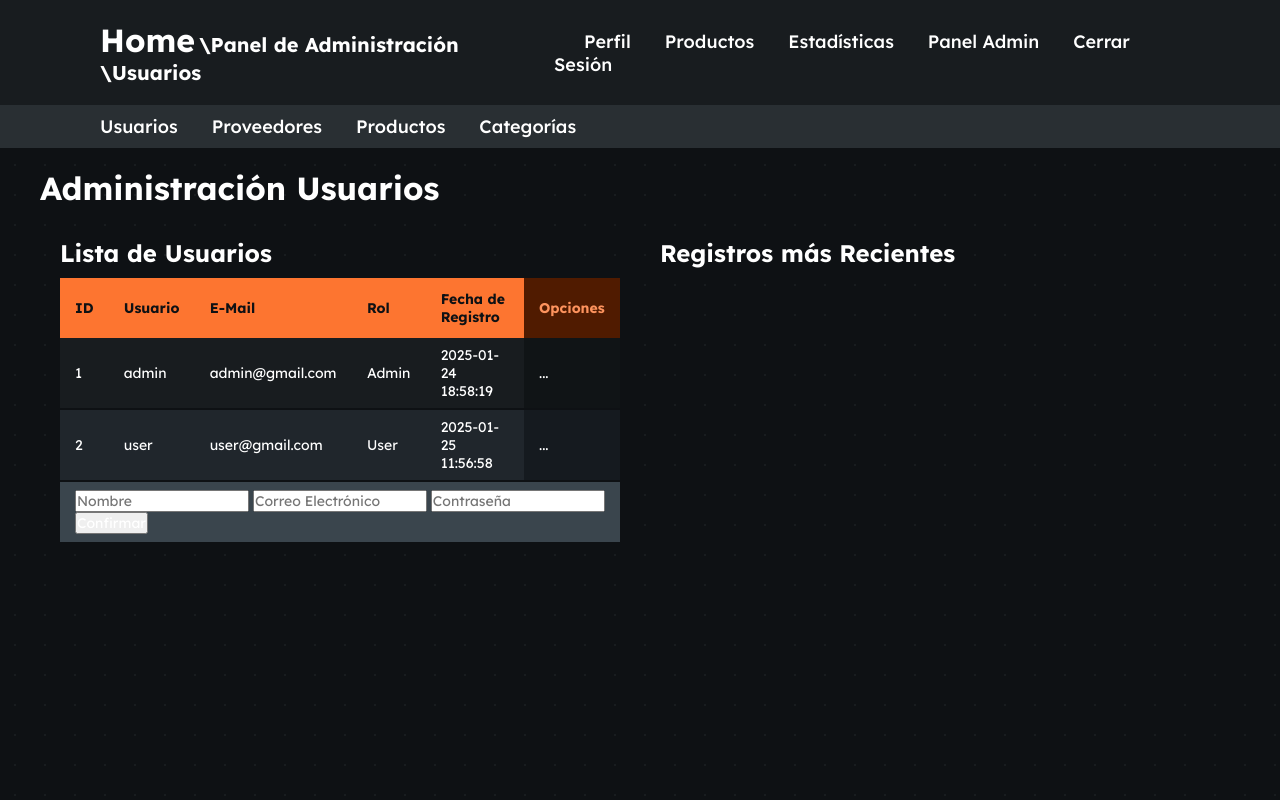
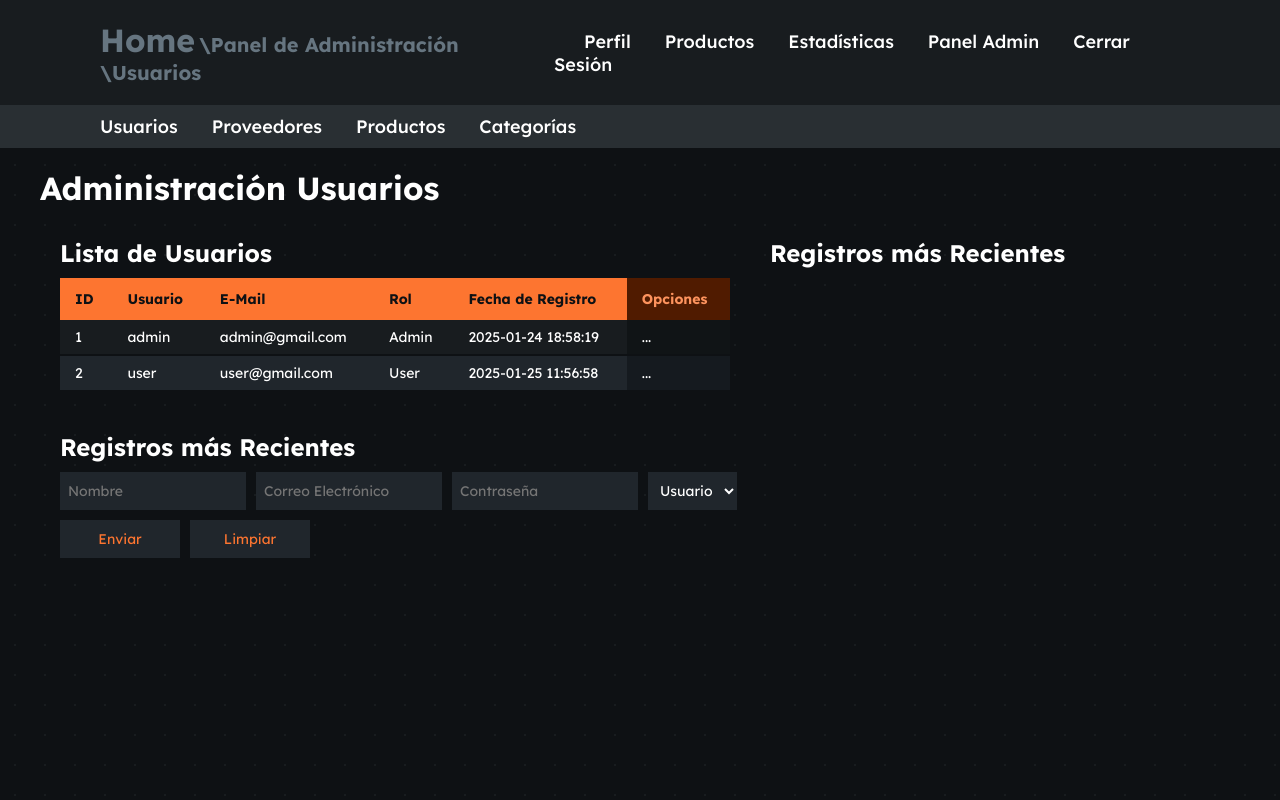
Before and after one commit to ElHeyne/ProyectoFinalTS, a Flask app: page /admin-panel/users in a window 1280 px wide. Run offline with Flask 3, Linux system fonts and the light colour scheme; a user stored in the database is signed in; data comes from the database, SQL or seed files in the repository.

Commit message:
Mejorar UID de Formulario de Admin-Usuarios

```diff
--- a/src/static/containers.css
+++ b/src/static/containers.css
@@ -2,6 +2,7 @@
 
 .container-type-1{
     margin: 20px 40px;
+    max-height: 600px;
 }
 
 .no-margin{
--- a/src/static/forms.css
+++ b/src/static/forms.css
@@ -6,5 +6,48 @@
 }
 
 .table-form-type-1 {
-    /*  */
+    margin: 10px 20px;
+    display: flex;
+    flex-direction: column;
+    min-width: 670px;
 }
+
+    .table-form-type-1 fieldset{
+        border: none;
+        outline: none;
+        margin: 0 0 10px 0;
+    }
+
+    .table-form-type-1 input,
+    .table-form-type-1 select{
+        height: 38px;
+        background-color: var(--bgray-2);
+        border: none;
+        outline: none;
+        padding: 10px 8px;
+        margin: 0 10px 0 0;
+        transition: 0.3s;
+    }
+
+    .table-form-type-1 input:hover,
+    .table-form-type-1 select:hover,
+    .table-form-type-1 input:focus{
+        background-color: var(--bgray-1);
+    }
+
+    .table-form-type-1 button{
+        color: var(--main-orange);
+        height: 38px;
+        min-width: 120px;
+        background-color: var(--bgray-2);
+        border: none;
+        outline: none;
+        padding: 10px 8px;
+        margin: 0 10px 0 0;
+        transition: 0.3s;
+    }
+
+    .table-form-type-1 button:hover{
+        background-color: var(--bgray-1);
+        font-weight: 800;
+    }
--- a/src/static/tables.css
+++ b/src/static/tables.css
@@ -3,7 +3,7 @@
 .table-type-1 {
     margin: 10px 20px;
     border-collapse: collapse;
-    min-width: calc(100% - 40px);
+    min-width: 670px;
 }
 
     /* Titulos de contenido */
--- a/src/static/variables.css
+++ b/src/static/variables.css
@@ -25,6 +25,7 @@
     --bgray-2-c: #151a1f;
     --bgray-3: #0e1114;
     --bgray-4: #3a454d;
+    --bgray-5: #667580;
 
     --main-orange: #fd7530;
     --pale-orange: #fd935d;
--- a/src/templates/admin.html
+++ b/src/templates/admin.html
@@ -14,6 +14,7 @@
     <link rel="stylesheet" href="../static/navbars.css">
     <link rel="stylesheet" href="../static/tables.css">
     <link rel="stylesheet" href="../static/fonts.css">
+    <link rel="stylesheet" href="../static/forms.css">
 
     <!--External Links-->
 
--- a/src/templates/admin_categories.html
+++ b/src/templates/admin_categories.html
@@ -14,6 +14,7 @@
     <link rel="stylesheet" href="../static/navbars.css">
     <link rel="stylesheet" href="../static/tables.css">
     <link rel="stylesheet" href="../static/fonts.css">
+    <link rel="stylesheet" href="../static/forms.css">
 
     <!--External Links-->
 
--- a/src/templates/admin_products.html
+++ b/src/templates/admin_products.html
@@ -14,6 +14,7 @@
     <link rel="stylesheet" href="../static/navbars.css">
     <link rel="stylesheet" href="../static/tables.css">
     <link rel="stylesheet" href="../static/fonts.css">
+    <link rel="stylesheet" href="../static/forms.css">
 
     <!--External Links-->
 
--- a/src/templates/admin_suppliers.html
+++ b/src/templates/admin_suppliers.html
@@ -14,6 +14,7 @@
     <link rel="stylesheet" href="../static/navbars.css">
     <link rel="stylesheet" href="../static/tables.css">
     <link rel="stylesheet" href="../static/fonts.css">
+    <link rel="stylesheet" href="../static/forms.css">
 
     <!--External Links-->
 
--- a/src/templates/admin_users.html
+++ b/src/templates/admin_users.html
@@ -14,6 +14,7 @@
     <link rel="stylesheet" href="../static/navbars.css">
     <link rel="stylesheet" href="../static/tables.css">
     <link rel="stylesheet" href="../static/fonts.css">
+    <link rel="stylesheet" href="../static/forms.css">
 
     <!--External Links-->
 
@@ -74,7 +75,7 @@
                         <th class="th-option">Opciones</th>
                     </tr>
                 </thead>
-                <tbody>
+                <tbody">
                     {% if registered_users %}
                     {% for user in registered_users %}
                     <tr>
@@ -94,18 +95,6 @@
                     </tr>
                     {% endfor %}
                     {% endif %}
-                    <tr>
-                        <td class="td-form" colspan="6">
-                            <section class="flex-container flex-jst-sa">
-                                <form action="#" class="table-form-type-1">
-                                    <input type="text" id="name_input" placeholder="Nombre" name="txtEmail" required autocomplete="off">
-                                    <input type="email" id="email_input" placeholder="Correo Electrónico" name="txtEmail" required autocomplete="off">
-                                    <input type="password" id="password_input" placeholder="Contraseña" name="txtPassword" required autocomplete="off">
-                                    <input type="submit" value="Confirmar">
-                                </form>
-                            </section>
-                        </td>
-                    </tr>
                 </tbody>
             </table>
         </article>
@@ -113,5 +102,40 @@
             <h2>Registros más Recientes</h2>
         </article>
     </section>
+
+    <section class="container-type-1 flex-container">
+        <article class="no-margin">
+            <h2>Registros más Recientes</h2>
+            <form action="#" class="table-form-type-1">
+                <fieldset class="flex-container">
+                    <section>
+                        <input type="text" id="name_input" placeholder="Nombre" name="txtEmail" required autocomplete="off">
+                    </section>
+                    <section>
+                        <input type="email" id="email_input" placeholder="Correo Electrónico" name="txtEmail" required autocomplete="off">
+                    </section>
+                    <section>
+                        <input type="password" id="password_input" placeholder="Contraseña" name="txtPassword" required autocomplete="off">
+                    </section>
+                    <section>
+                        <select id="role" name="txtRole">
+                            <option value="1">Usuario</option>
+                            <option value="0">Admin</option>
+                        </select>
+                    </section>
+                </fieldset>
+                <fieldset>
+                    <section class="flex-container">
+                        <section>
+                            <button type="submit">Enviar</button>
+                        </section>
+                        <section>
+                            <button type="reset">Limpiar</button>
+                        </section>
+                    </section>
+                </fieldset>
+            </form>
+        </article>
+    </section>
 </body>
 </html>
--- a/src/templates/index.html
+++ b/src/templates/index.html
@@ -14,6 +14,7 @@
     <link rel="stylesheet" href="../static/navbars.css">
     <link rel="stylesheet" href="../static/tables.css">
     <link rel="stylesheet" href="../static/fonts.css">
+    <link rel="stylesheet" href="../static/forms.css">
 
     <!--External Links-->
 
--- a/src/templates/index_products.html
+++ b/src/templates/index_products.html
@@ -14,6 +14,7 @@
     <link rel="stylesheet" href="../static/navbars.css">
     <link rel="stylesheet" href="../static/tables.css">
     <link rel="stylesheet" href="../static/fonts.css">
+    <link rel="stylesheet" href="../static/forms.css">
 
     <!--External Links-->
 
--- a/src/templates/index_profile.html
+++ b/src/templates/index_profile.html
@@ -14,6 +14,7 @@
     <link rel="stylesheet" href="../static/navbars.css">
     <link rel="stylesheet" href="../static/tables.css">
     <link rel="stylesheet" href="../static/fonts.css">
+    <link rel="stylesheet" href="../static/forms.css">
 
     <!--External Links-->
 
--- a/src/templates/index_statistics.html
+++ b/src/templates/index_statistics.html
@@ -14,6 +14,7 @@
     <link rel="stylesheet" href="../static/navbars.css">
     <link rel="stylesheet" href="../static/tables.css">
     <link rel="stylesheet" href="../static/fonts.css">
+    <link rel="stylesheet" href="../static/forms.css">
 
     <!--External Links-->
 
```
